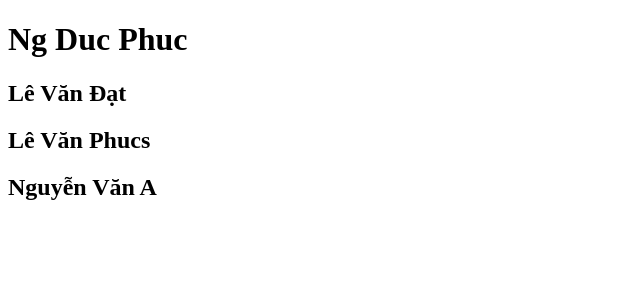
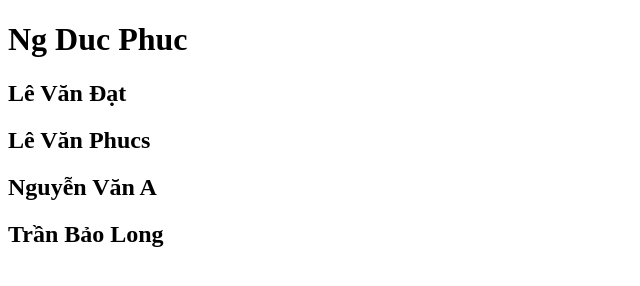
Before and after one commit to phucndph55677/demo1, a plain HTML site: page index.html in a window 1280 px wide. Shown: the whole page, without its empty margins (0-640 px from the left). Drawn offline with Linux system fonts and the light colour scheme.

Commit message:
Long test đẩy lên git

```diff
--- a/index.html
+++ b/index.html
@@ -14,6 +14,8 @@
     <h2>Lê Văn Phucs</h2>
     <!-- Lần 4 -->
     <h2>Nguyễn Văn A</h2>
+    <!-- Lần 5 -->
+    <h2>Trần Bảo Long</h2>
 
 </body>
 </html>
```
